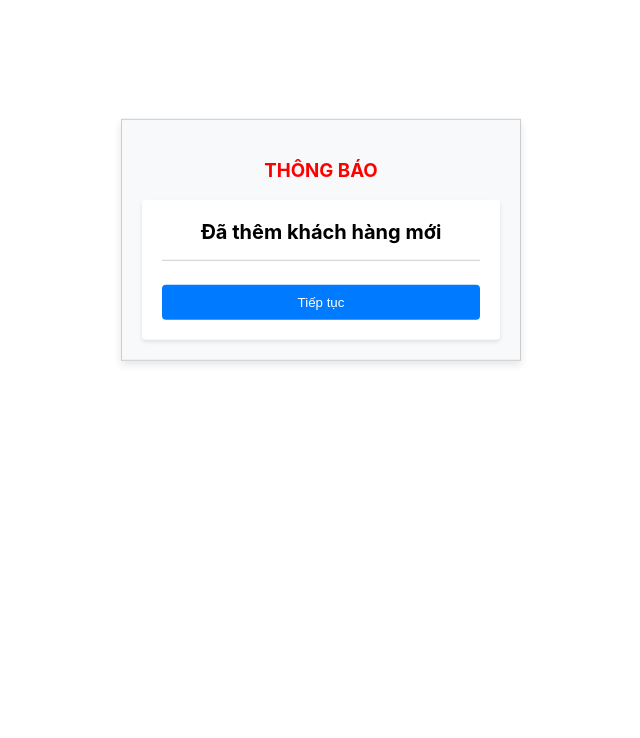
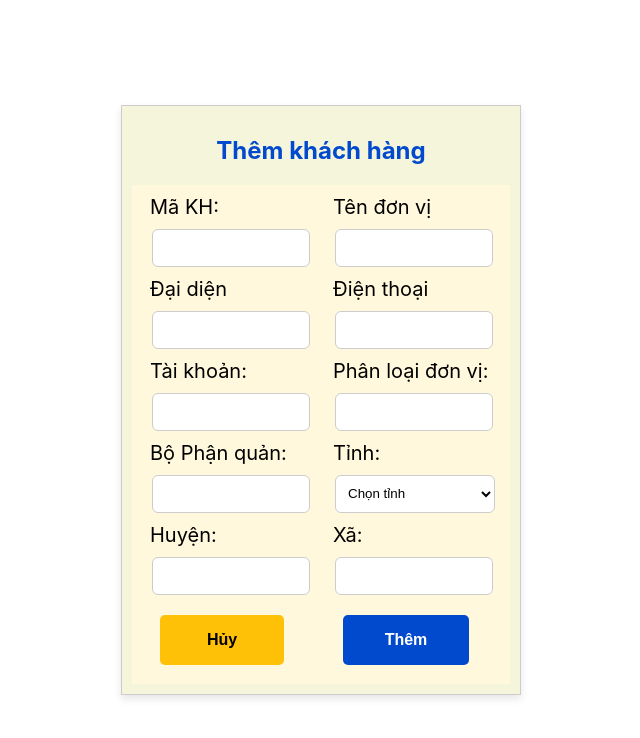
Before and after one commit to HaIThong/WebMcustomerinfo, a React (Create React App) app: page / in a window 1280 px wide. Shown: the top 738 px of the page, without its empty margins (319-959 px from the left). Built offline with nearby package versions, Linux system fonts and the light colour scheme.

Commit message:
Thêm mã mới

```diff
--- a/src/App.js
+++ b/src/App.js
@@ -1,14 +1,11 @@
 
-import ThongBao from "./components/ThongBao"
-
+import KhachHangIF from "./components/KhachHangIF"
 
 
 function App() {
   return (
     <div className="App">
-      <ThongBao text="Đã thêm khách hàng mới"/>
-
-
+      <KhachHangIF/>
     </div>
   )
 }
--- a/src/components/KhachHangIF.js
+++ b/src/components/KhachHangIF.js
@@ -1,5 +1,8 @@
 import React from "react";
-
+import Input from "./input/input";
+import Text from "./input/text";
+import Button from "./input/button";
+import Select from "./input/select";
 const KhachHangIF = () => {
   return (
     <div style={{
@@ -8,9 +11,9 @@ const KhachHangIF = () => {
       left: '50%',
       transform: 'translate(-50%, -50%)',
       width: '90vw',
-      height: '550px',
+      height: '590px',
       maxWidth: '400px',
-      backgroundColor: '#f8f9fa',
+      backgroundColor: '#f5f5dc',
       border: '1px solid #ccc',
       padding: '10px',
       boxShadow: '0 4px 8px rgba(0, 0, 0, 0.1)',
@@ -33,21 +36,42 @@ const KhachHangIF = () => {
       <div style={{
         width: '100%',
         height: '550px',
-        backgroundColor: '#7fff00',
+        backgroundColor: '#fff8dc',
         display: 'grid',
         gridTemplateColumns: '1fr 1fr',
-        gap: '10px',
+        gap: '5px',
         padding: '10px',
         boxSizing: 'border-box',
       }}>
         <div>
-        <input style={{ height:'20px', backgroundColor: '#fff', padding: '10px', border: '1px solid #ccc',margin:'10px' }}>
-          {/* Ô thông tin 1 */}
-        </input>
-        <input style={{ height:'20px',backgroundColor: '#fff', padding: '10px', border: '1px solid #ccc',margin:'10px' }}>
-          {/* Ô thông tin 2 */}
-        </input>
-
+        <Text text="Mã KH:"/>
+        <Input/>
+        <Text text="Đại diện"/>
+        <Input/>
+        <Text text="Tài khoản:"/>
+        <Input/>
+        <Text text="Bộ Phận quản:"/>
+        <Input/>
+        <Text text="Huyện:"/>
+        <Input/>
+        <Button colorScheme="warning">
+        Hủy
+      </Button>
+        </div>
+        <div>
+        <Text text="Tên đơn vị"/>
+        <Input/>
+        <Text text="Điện thoại"/>
+        <Input/>
+        <Text text="Phân loại đơn vị:"/>
+        <Input/>
+        <Text text="Tỉnh:"/>
+        <Select/>
+        <Text text="Xã:"/>
+        <Input/>
+        <Button colorScheme="primary">
+          Thêm
+        </Button>
         </div>
       </div>
     </div>
--- /dev/null
+++ b/src/components/input/button.js
@@ -0,0 +1,39 @@
+import React from 'react';
+import colors from './colors';
+
+const Button = ({ colorScheme = 'primary', children }) => {
+  const { background, hover, text } = colors[colorScheme];
+
+  return (
+    <button
+      className='btn'
+      style={{
+        marginLeft: "10%",
+        padding: '10px 20px',
+        height: '50px',
+        width: "70%",
+        marginTop: '10px',
+        borderRadius: "5px",
+        backgroundColor: background,
+        border: 'none',
+        color: text,
+        fontSize: '16px',
+        fontWeight: 'bold',
+        cursor: 'pointer',
+        transition: 'background-color 0.3s, transform 0.3s',
+      }}
+      onMouseEnter={(e) => {
+        e.target.style.backgroundColor = hover;
+        e.target.style.transform = 'scale(1.05)';
+      }}
+      onMouseLeave={(e) => {
+        e.target.style.backgroundColor = background;
+        e.target.style.transform = 'scale(1)';
+      }}
+    >
+      {children}
+    </button>
+  );
+};
+
+export default Button;
--- /dev/null
+++ b/src/components/input/colors.js
@@ -0,0 +1,25 @@
+
+const colors = {
+    primary: {
+      background: '#0149CD',
+      hover: '#0136A1',
+      text: '#fff'
+    },
+    success: {
+      background: '#28a745',
+      hover: '#218838',
+      text: '#fff'
+    },
+    danger: {
+      background: '#dc3545',
+      hover: '#c82333',
+      text: '#fff'
+    },
+    warning: {
+      background: '#ffc107',
+      hover: '#e0a800',
+      text: '#000'
+    }
+  };
+
+  export default colors;
--- /dev/null
+++ b/src/components/input/input.js
@@ -0,0 +1,13 @@
+import React from "react";
+
+const Input = () => {
+    return(
+        <input style={{ height:'20px', backgroundColor: '#fff',
+         padding: '8px', border: '1px solid #ccc',margin:'10px',
+         width:'140px',borderRadius:"6px"}}>
+            </input>
+
+    )
+
+}
+export default Input;
--- /dev/null
+++ b/src/components/input/select.js
@@ -0,0 +1,32 @@
+import React from "react";
+const provinces = [
+    "An Giang", "Bà Rịa - Vũng Tàu", "Bắc Giang", "Bắc Kạn", "Bạc Liêu",
+    "Bắc Ninh", "Bến Tre", "Bình Định", "Bình Dương", "Bình Phước",
+    "Bình Thuận", "Cà Mau", "Cần Thơ", "Cao Bằng", "Đà Nẵng",
+    "Đắk Lắk", "Đắk Nông", "Điện Biên", "Đồng Nai", "Đồng Tháp",
+    "Gia Lai", "Hà Giang", "Hà Nam", "Hà Nội", "Hà Tĩnh",
+    "Hải Dương", "Hải Phòng", "Hậu Giang", "Hòa Bình", "Hưng Yên",
+    "Khánh Hòa", "Kiên Giang", "Kon Tum", "Lai Châu", "Lâm Đồng",
+    "Lạng Sơn", "Lào Cai", "Long An", "Nam Định", "Nghệ An",
+    "Ninh Bình", "Ninh Thuận", "Phú Thọ", "Phú Yên", "Quảng Bình",
+    "Quảng Nam", "Quảng Ngãi", "Quảng Ninh", "Quảng Trị", "Sóc Trăng",
+    "Sơn La", "Tây Ninh", "Thái Bình", "Thái Nguyên", "Thanh Hóa",
+    "Thừa Thiên Huế", "Tiền Giang", "TP. Hồ Chí Minh", "Trà Vinh", "Tuyên Quang",
+    "Vĩnh Long", "Vĩnh Phúc", "Yên Bái"
+  ];
+const Select = () => {
+    return(
+        <select style={{ height:'38px', backgroundColor: '#fff',
+         padding: '8px', border: '1px solid #ccc',margin:'10px',
+         width:'160px',borderRadius:"6px"}}>
+            <option value="">Chọn tỉnh</option>
+      {provinces.map((province, index) => (
+        <option key={index} value={province}>
+          {province}
+        </option>
+      ))}
+            </select>
+    )
+
+}
+export default Select;
--- /dev/null
+++ b/src/components/input/text.js
@@ -0,0 +1,10 @@
+import React from "react";
+const Text = (props) =>{
+    return(
+        <div style={{
+            fontSize: '20px',
+            marginLeft:"8px"
+          }}>{props.text}</div>
+    )
+}
+export default Text;
```
